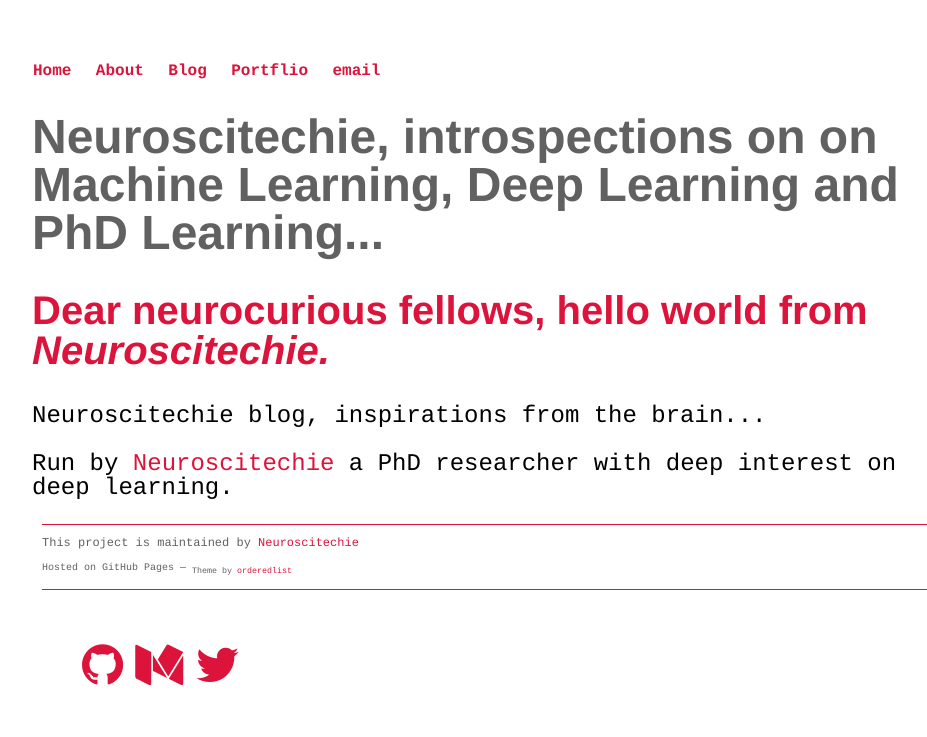
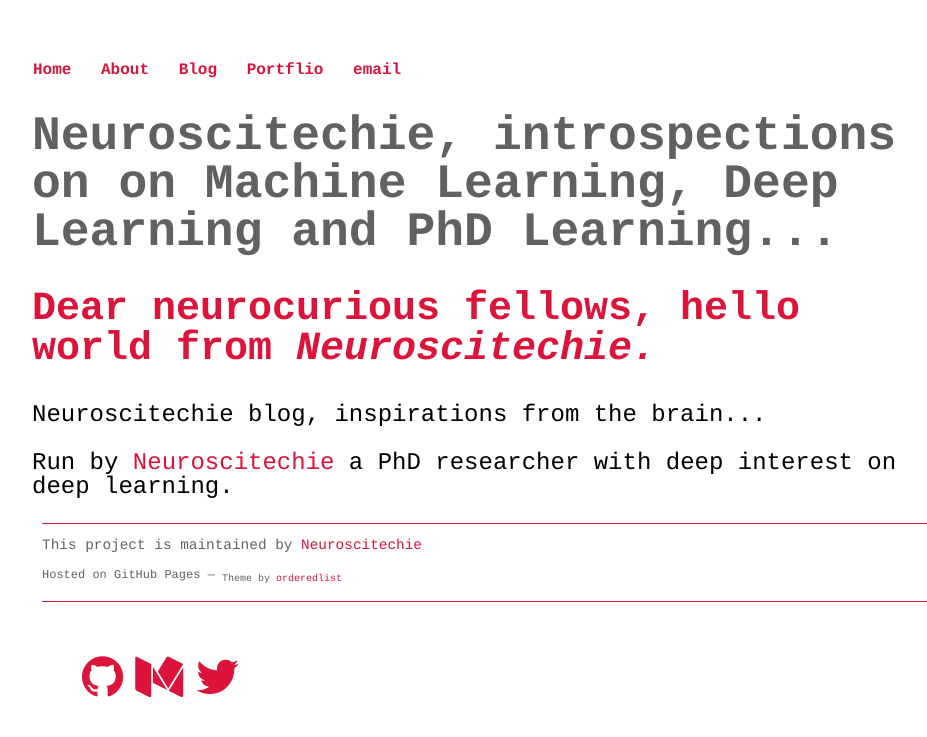
Before and after one commit to inantubek/meltemiatay.github.io, a Jekyll site: the page built from index.html, in a window 1280 px wide. Shown: the top 737 px of the page, without its empty margins (160-1087 px from the left). Built offline with Jekyll 4.4.1, drawn with Linux system fonts in a browser that asks for light colours; nearby versions of some CDN libraries.

Commit message:
Update main.css

```diff
--- a/css/main.css
+++ b/css/main.css
@@ -4,7 +4,7 @@ body {
     width: 70%;
 }
 nav ul, footer ul {
-    font-family:'Helvetica', 'Arial', 'Sans-Serif';
+    font-family:'courier';
     font-size: 1em;
     padding: 1px;
     list-style: none;
@@ -25,19 +25,19 @@ a:hover {
 }
 h1 {
     font-size: 3em;
-    font-family:'Helvetica', 'Arial', 'Sans-Serif';
+    font-family:'courier';
     line-height: 1em;
     color: #616161;
 }
 h2 {
     font-size: 2.5em;
-    font-family:'Helvetica', 'Arial', 'Sans-Serif';
+    font-family:'courier';
     line-height: 1em;
     color: #dc143c;
 }
 h3 {
     font-size: 2em;
-    font-family:'Helvetica', 'Arial', 'Sans-Serif';
+    font-family:'courier';
     line-height: 1em;
     color: #616161;
 }
@@ -55,7 +55,7 @@ p {
 .footer {
    position:relative;
    font-family:'courier';
-   font-size: .5em;
+   font-size: .6em;
    color: #616161;
    border-top: 1px solid #dc143c;
    bottom: 0px;
@@ -78,6 +78,6 @@ ul.posts li { list-style: none; }
 .cv { margin: 0px 0px 60px; }
 .cv h1 { font-size: 3em; }
 .cv h2 { font-size: 2em; }
-.cv address, .cv .download { font-family: 'Helvetica', 'Arial', 'Sans-Serif'; }
+.cv address, .cv .download { font-family: 'courier'; }
 .cv address, .cv p { font-size: 1.2em; }
 .cv .download { float: right; font-size: .8em; text-transform: uppercase; }
```
